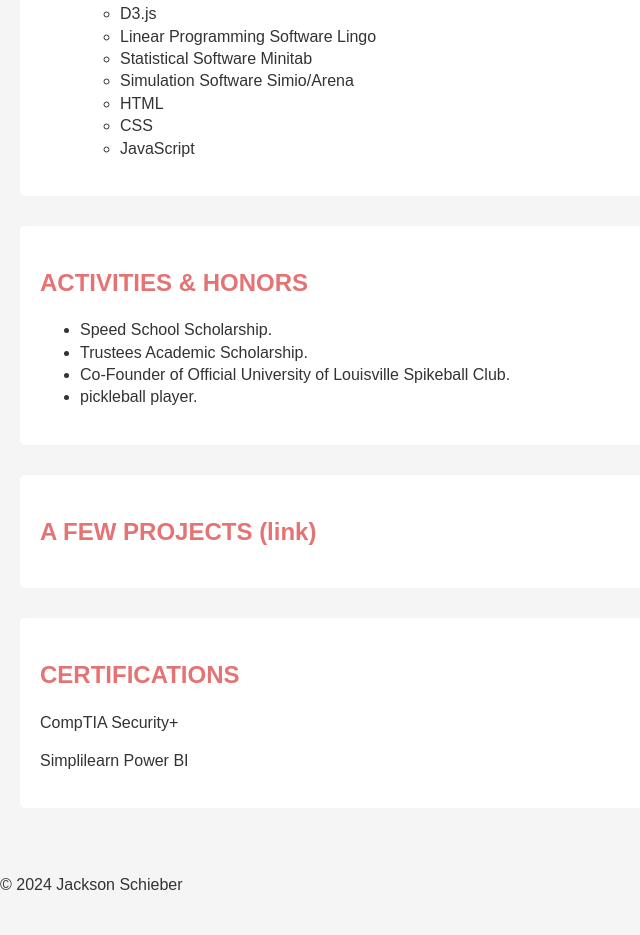
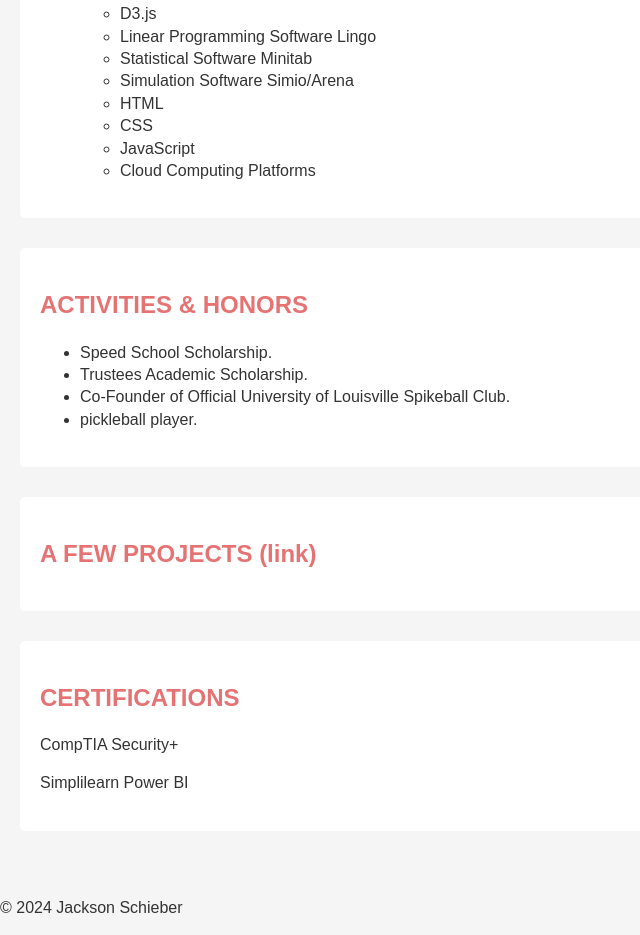
Before and after one commit to narry67/Resume, a website built with webpack: page index.html in a window 1280 px wide. Shown: the part 2430-3365 px from the top of the page, without its empty margins (0-640 px from the left). Before the commit the page ends 3343 px from the top, so only its background shows below. Built offline with nearby package versions, Linux system fonts and the light colour scheme.

Commit message:
Update index.html

```diff
--- a/index.html
+++ b/index.html
@@ -155,6 +155,8 @@
                 <li>HTML</li>
                 <li>CSS</li>
                 <li>JavaScript</li>
+                <li>Cloud Computing Platforms</li>
+
             </ul>
         </li>
     </ul>
```
